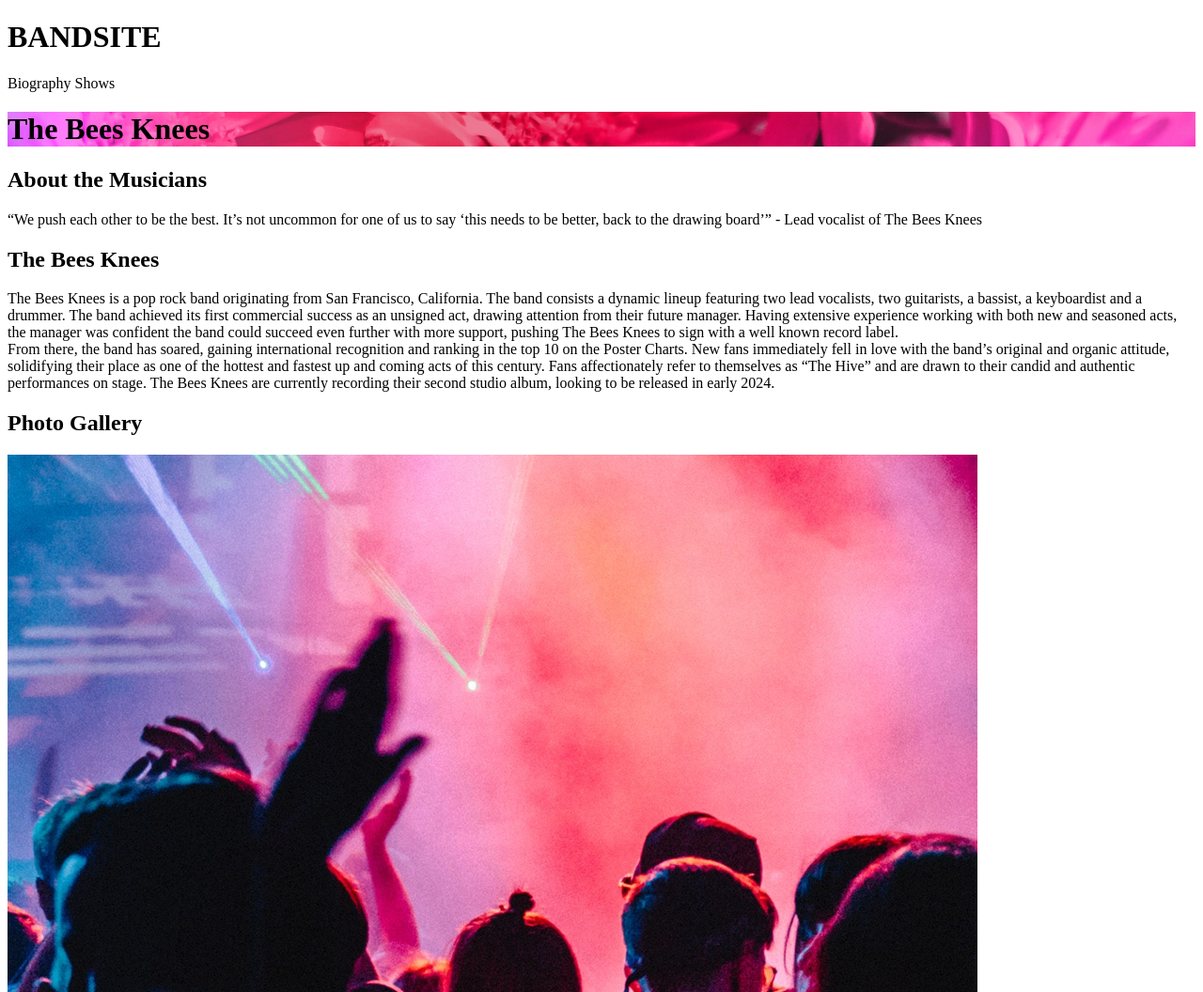
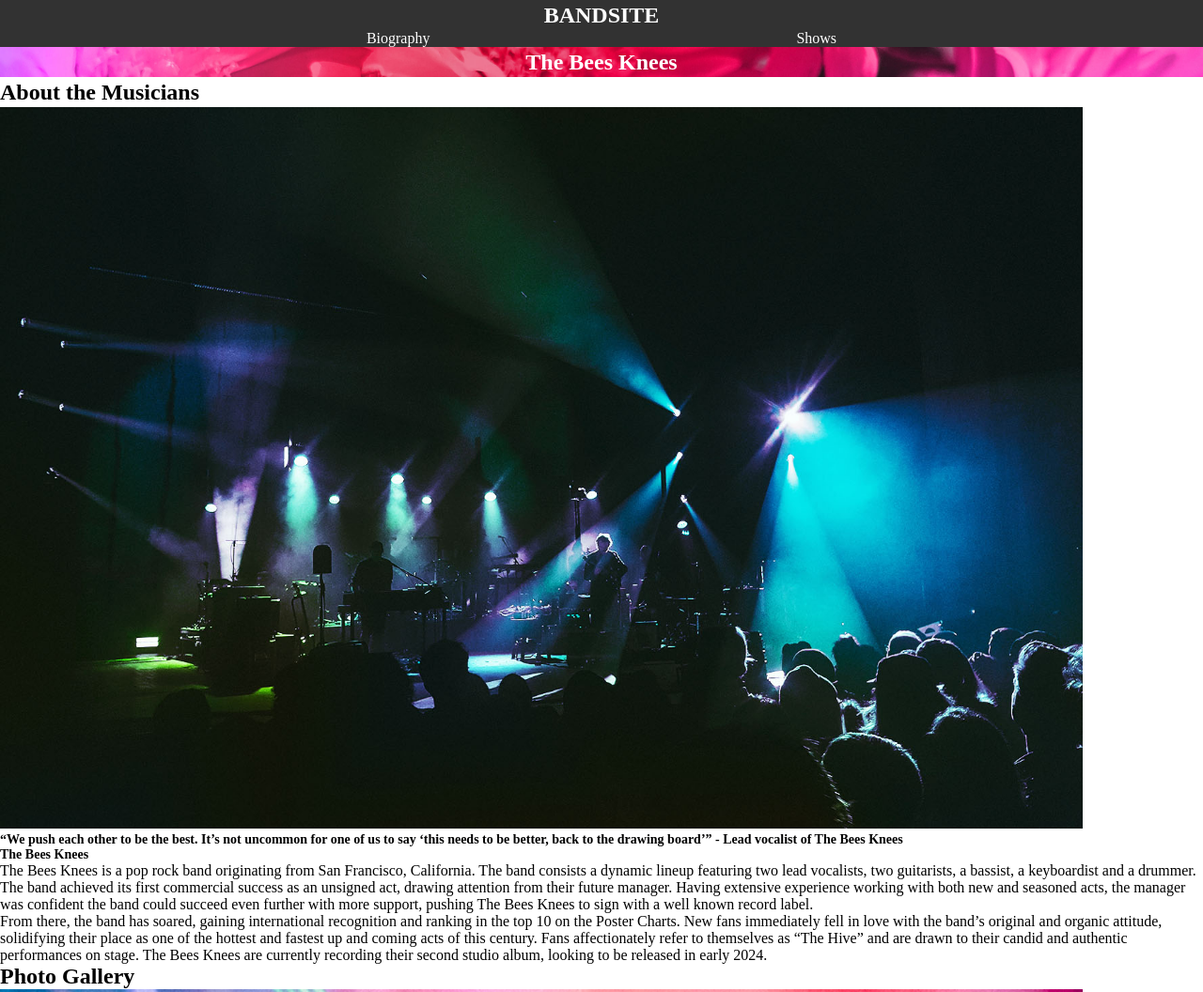
Before and after one commit to siktang/Bandsite, a plain HTML site: page index.html in a window 1280 px wide. Shown: the top 1056 px of the page at 94% size. Drawn offline with Linux system fonts and the light colour scheme.

Commit message:
Updated header & footer bg; adjusted images

```diff
--- a/index.html
+++ b/index.html
@@ -8,22 +8,23 @@
 </head>
 <body>
     <header class="header">
-        <h1>BANDSITE</h1>
+        <h1 class="pageheader font-white">BANDSITE</h1>
         <nav class="navbar">
-            <a>Biography</a>
-            <a>Shows</a>
+            <a class="font-white">Biography</a>
+            <a class="font-white">Shows</a>
         </nav>
         <div class="hero">
-            <h1>The Bees Knees</h1>
+            <h2  class="pageheader font-white">The Bees Knees</h2>
         </div>
     </header>
     <main>
-        <h2>About the Musicians</h2>
-        <p>“We push each other to be the best. It’s not
+        <h2 class="pageheader">About the Musicians</h2>
+        <img src="assets/Images/band.jpg" alt="band" />
+        <p class="subheader">“We push each other to be the best. It’s not
             uncommon for one of us to say ‘this needs
             to be better, back to the drawing board’”
             - Lead vocalist of The Bees Knees</p>
-        <h2>The Bees Knees</h2>
+        <h2 class="subheader">The Bees Knees</h2>
         <p>The Bees Knees is a pop rock band originating
             from San Francisco, California. The band
             consists a dynamic lineup featuring two lead
@@ -50,6 +51,7 @@
             their second studio album, looking to be
             released in early 2024.</p>
         <h2>Photo Gallery</h2>
+        <div class="img-container">
             <img src="assets/Images/Photo-gallery-1.jpg" alt="show1" />
             <img src="assets/Images/Photo-gallery-2.jpg" alt="show2" />
             <img src="assets/Images/Photo-gallery-3.jpg" alt="show3" />
@@ -59,8 +61,9 @@
             <img src="assets/Images/Photo-gallery-7.jpg" alt="show7" />
             <img src="assets/Images/Photo-gallery-8.jpg" alt="show8" />
             <img src="assets/Images/Photo-gallery-9.jpg" alt="show9" />
+        </div>
     </main>
-    <footer>
+    <footer class="font-white">
         <div class="social">
             <h2>Get in Touch</h2>
             <img src="assets/Icons/SVG/Icon-instagram.svg" alt="instagram" />
--- a/styles/bio.scss
+++ b/styles/bio.scss
@@ -1,4 +1,15 @@
+@use "./partials/globals";
+@use "./partials/typography";
+@use "./partials/mixins" as *;
+@use "./partials/variables" as *;
+
 .hero {
     background-image: url(../assets/Images/hero-bio.jpg);
     background-size: cover;
+    height: auto;
 }
+
+.img-container {
+    display: flex;
+    flex-direction: column;
+}
--- a/styles/partials/_globals.scss
+++ b/styles/partials/_globals.scss
@@ -1,4 +1,52 @@
-html, body {
+@use './typography' as *;
+@use './variables' as *;
+
+// General rules
+* {
+    box-sizing: border-box;
     padding: 0px;
     margin: 0px;
+    font-family: 'Avenir';
+}
+
+img {
+    width: 90vw;
+}
+
+// Rules for header
+
+  header {
+    text-align: center;
+    background-color: $primary-color-black;
   }
+
+  .navbar {
+    display: flex;
+    justify-content: space-evenly;
+  }
+
+
+// rules for footer
+
+footer {
+    text-align: left;
+    background-color: $primary-color-black;
+
+    @extend .font-white;
+}
+
+
+//   rules for fonts
+  .pageheader {
+    font-size: 1.5rem;
+    line-height: 2rem;
+  }
+
+  .subheader {
+    font-size: 0.875rem;
+    font-weight: 600;
+  }
+
+  .font-white {
+    color: $primary-color-white;
+  }
--- a/styles/partials/_mixins.scss
+++ b/styles/partials/_mixins.scss
@@ -0,0 +1,13 @@
+@use 'variables' as *;
+
+@mixin tablet {
+  @media screen and (min-width: $tablet-breakpoint) {
+    @content;
+  }
+}
+
+@mixin desktop {
+  @media screen and (min-width: $desktop-breakpoint) {
+    @content;
+  }
+}
```
Also changed, not shown: styles/bio.css. Lines whose indentation alone changed are shown as unchanged.
